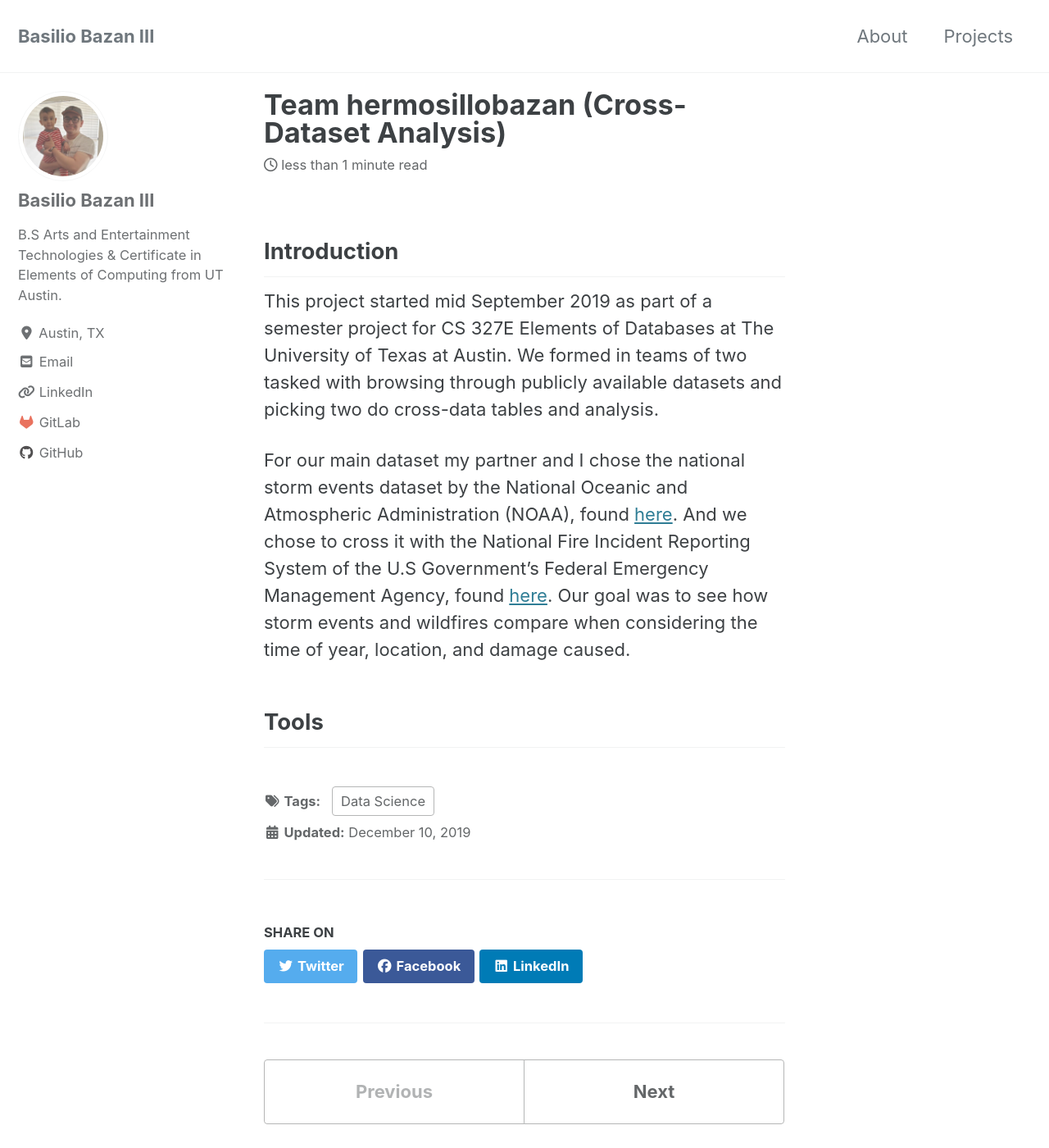
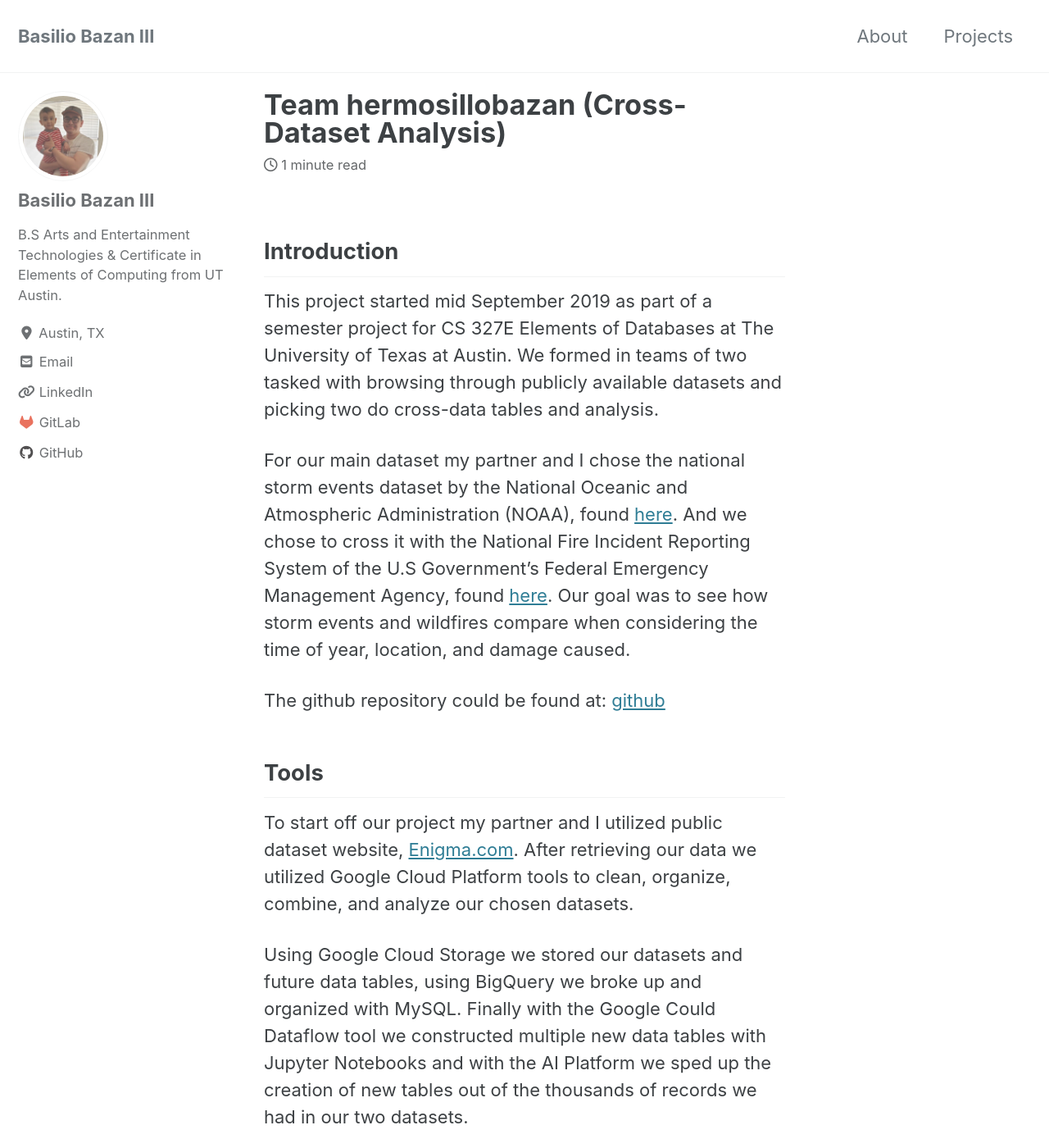
Before and after one commit to Basilio0505/basilio0505.github.io, a Jekyll site: the page built from _posts/2019-12-10-hermosillobazan.md, in a window 1280 px wide and 1400 px high. Shown: the whole window at 82% size. Built offline with Jekyll 4.4.1, drawn with Linux system fonts in a browser that asks for light colours; cached includes are drawn as plain includes; nearby versions of some CDN libraries.

Commit message:
removed unused images + filled hermosillobazan

```diff
--- a/_posts/2019-12-10-hermosillobazan.md
+++ b/_posts/2019-12-10-hermosillobazan.md
@@ -17,4 +17,15 @@
 storm events and wildfires compare when considering the time of year, location, and
 damage caused.
 
+The github repository could be found at: [github](https://github.com/Basilio0505/hermosillobazan-CrossDatasetProject)
+
 ## Tools
+To start off our project my partner and I utilized public dataset website, [Enigma.com](https://enigma.com/).
+After retrieving our data we utilized Google Cloud Platform tools to clean, organize,
+combine, and analyze our chosen datasets.
+
+Using Google Cloud Storage we stored our datasets and future data tables, using BigQuery
+we broke up and organized with MySQL. Finally with the Google Could Dataflow tool
+we constructed multiple new data tables with Jupyter Notebooks and with the AI Platform
+we sped up the creation of new tables out of the thousands of records we had in our two
+datasets.
```
Also changed, not shown: assets/images/tankertot/tankerTot-Level5.jpg (deleted), assets/images/tankertot/tankerTot-Lose.jpg (deleted), assets/images/tankertot/tankerTot-Title.jpg (deleted).
